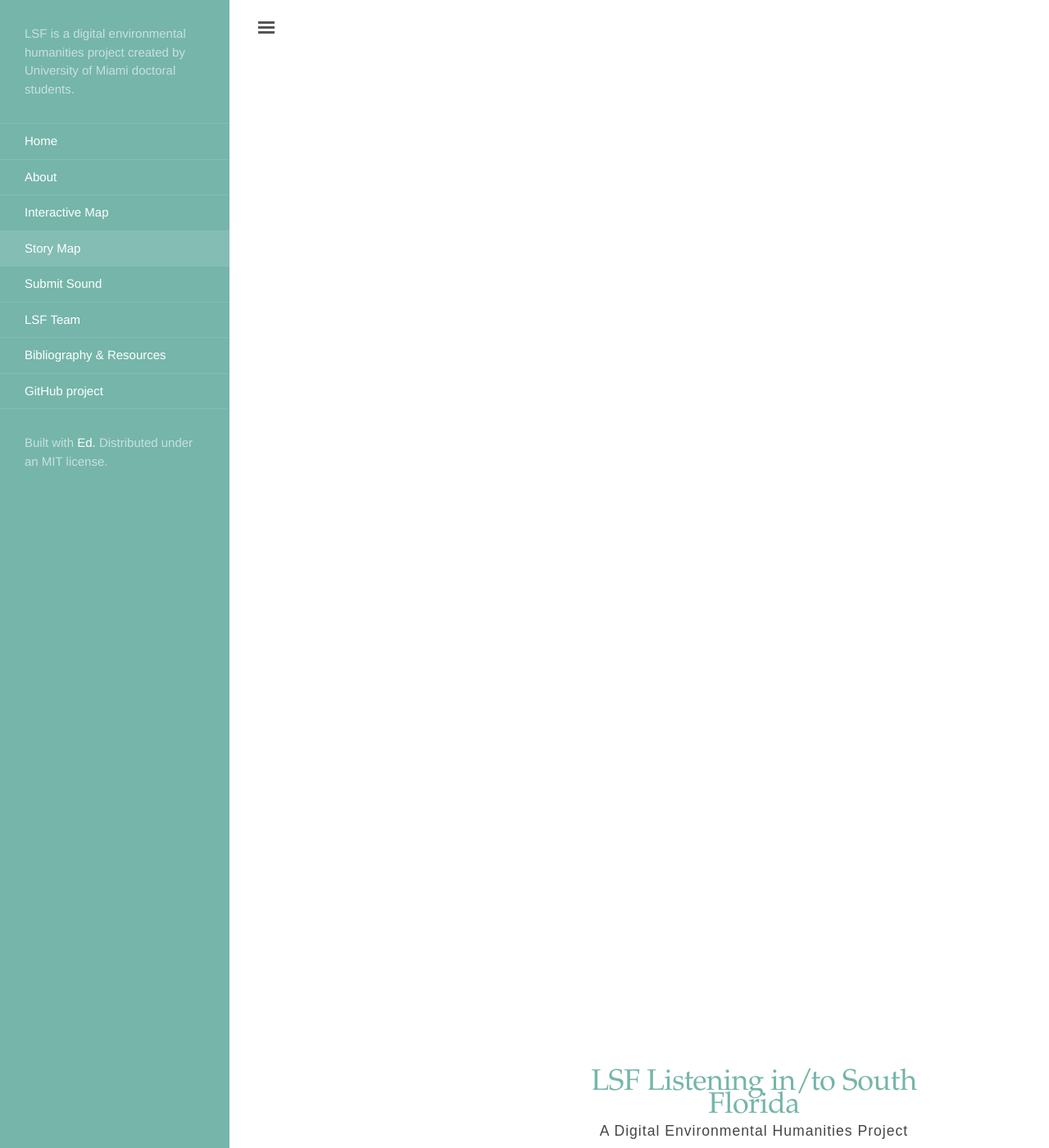
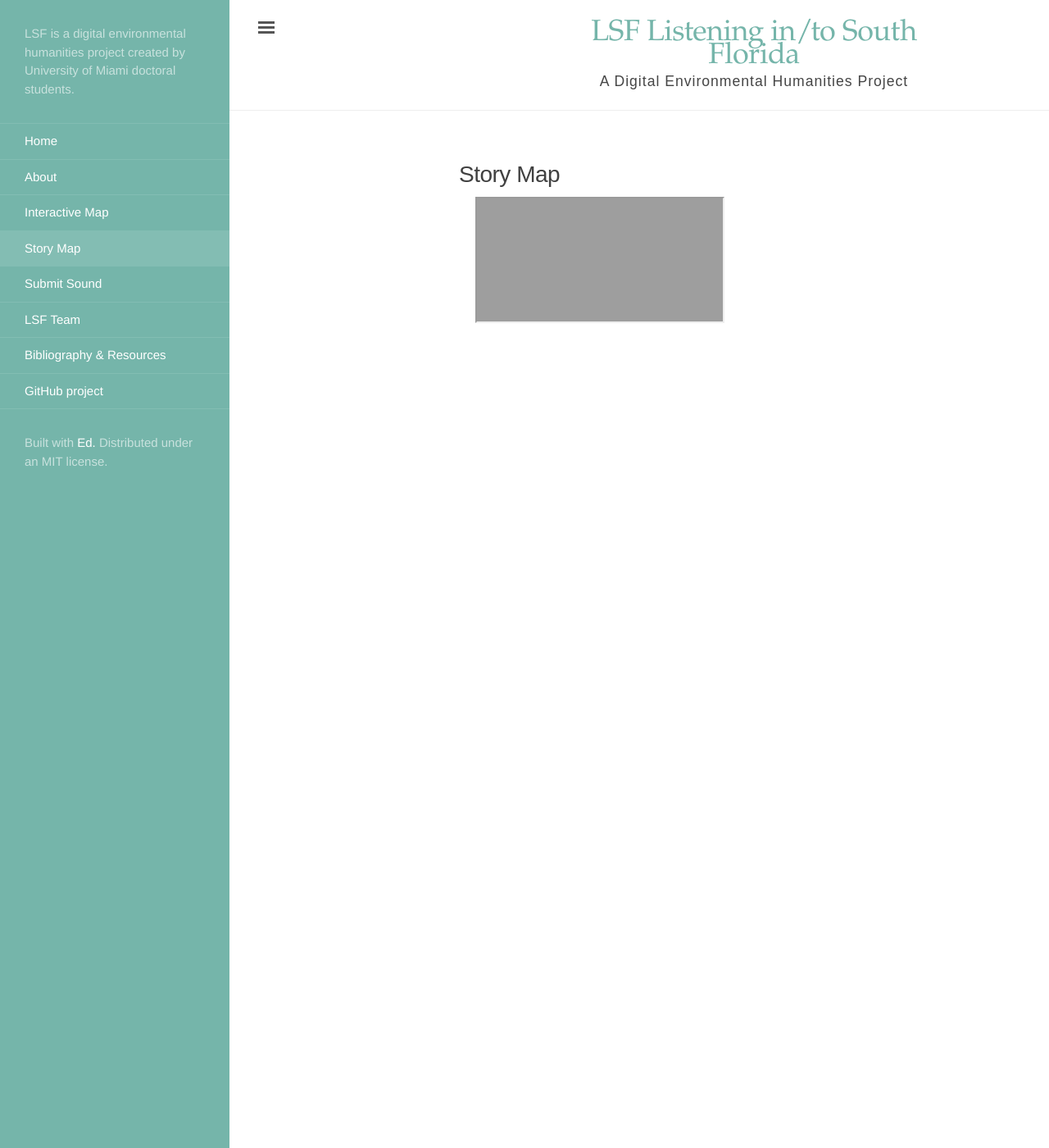
Before and after one commit to rm4-25/lsf_3, a Jekyll site: the page built from Story Map.html, in a window 1280 px wide and 1400 px high. Shown: the whole window at 82% size. Built offline with Jekyll 4.4.1, drawn with Linux system fonts in a browser that asks for light colours.

Commit message:
Update style.scss
Removed iframe.

```diff
--- a/assets/css/style.scss
+++ b/assets/css/style.scss
@@ -8,24 +8,7 @@
 
   Feel free to change!
 */
-/* iframe (maps) */
-.container {
-  position: relative;
-  width: 100%;
-  overflow: hidden;
-  padding-top: 100%; /* 16:9 Aspect Ratio */
-}
 
-.responsive-iframe {
-  position: absolute;
-  top: 0;
-  left: 0;
-  bottom: 0;
-  right: 0;
-  width: 100%;
-  height: 100%;
-  border: none;
-}
 /* Fonts */
 $main-font: "Palatino Linotype", "Book Antiqua", Palatino, serif;
 $heading-font: sans-serif;
```
